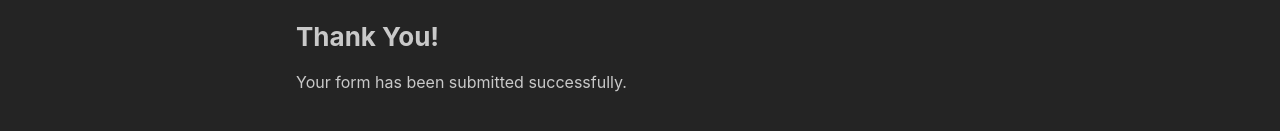
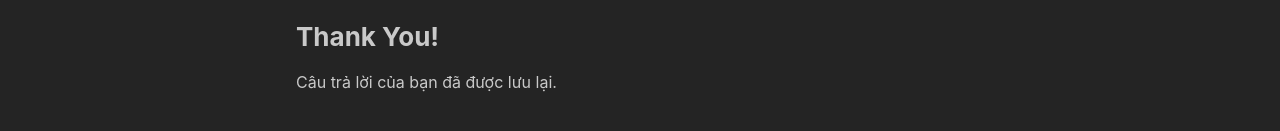
Before and after one commit to LuminaryLuna06/form-builder, a React (Vite) app in the folder form-builder/: page /#/form-submitted/1 in a window 1280 px wide. Shown: the part 189-320 px from the top of the page. Built offline with nearby package versions, Linux system fonts and the light colour scheme.

Commit message:
change response

```diff
--- a/form-builder/src/components/FormSubmitted.tsx
+++ b/form-builder/src/components/FormSubmitted.tsx
@@ -7,7 +7,7 @@ export default function FormSubmitted() {
       <Title order={2} mb="md">
         Thank You!
       </Title>
-      <Text mb="xl">Your form has been submitted successfully.</Text>
+      <Text mb="xl">Câu trả lời của bạn đã được lưu lại.</Text>
     </Container>
   );
 }
```
